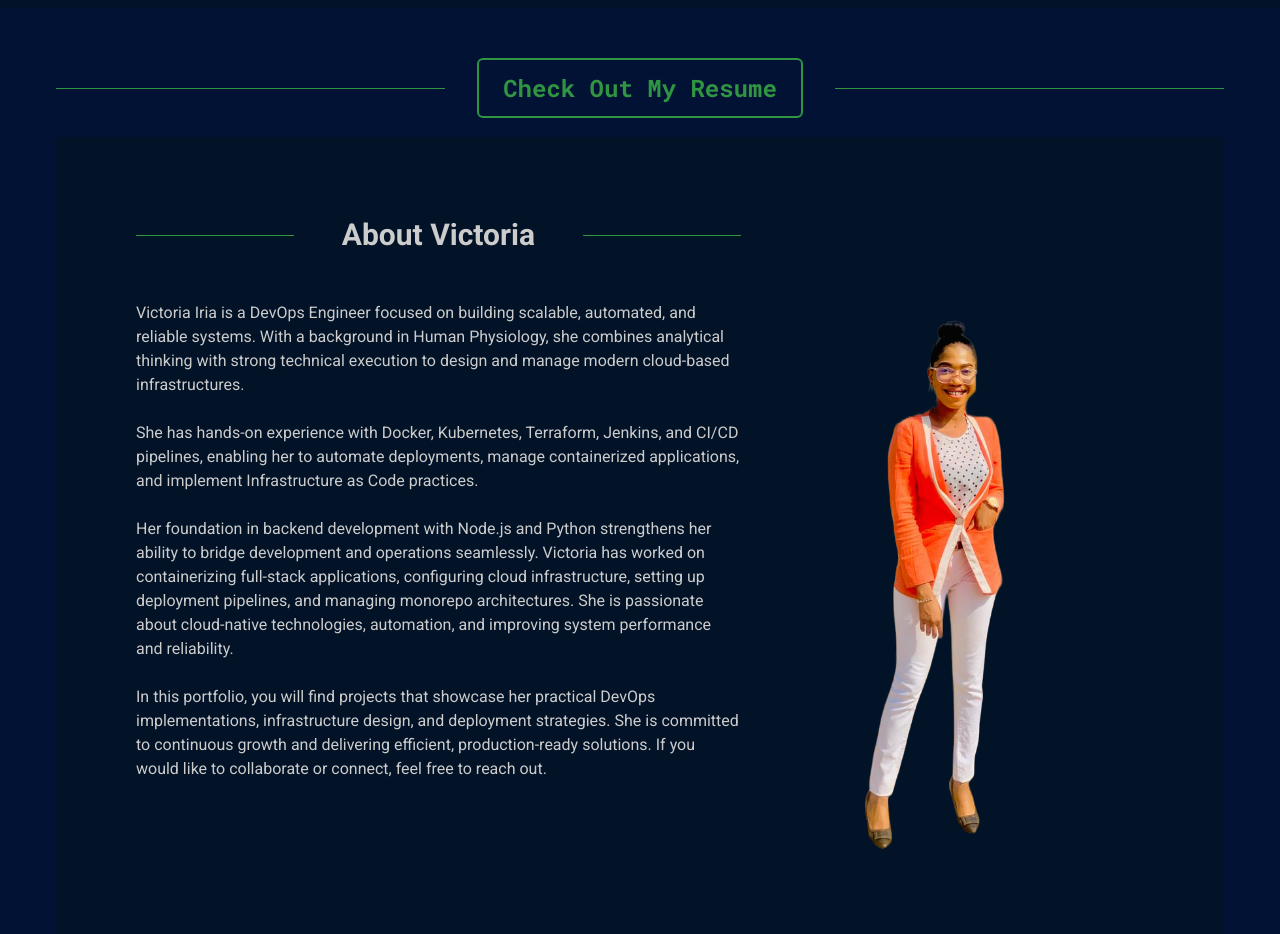
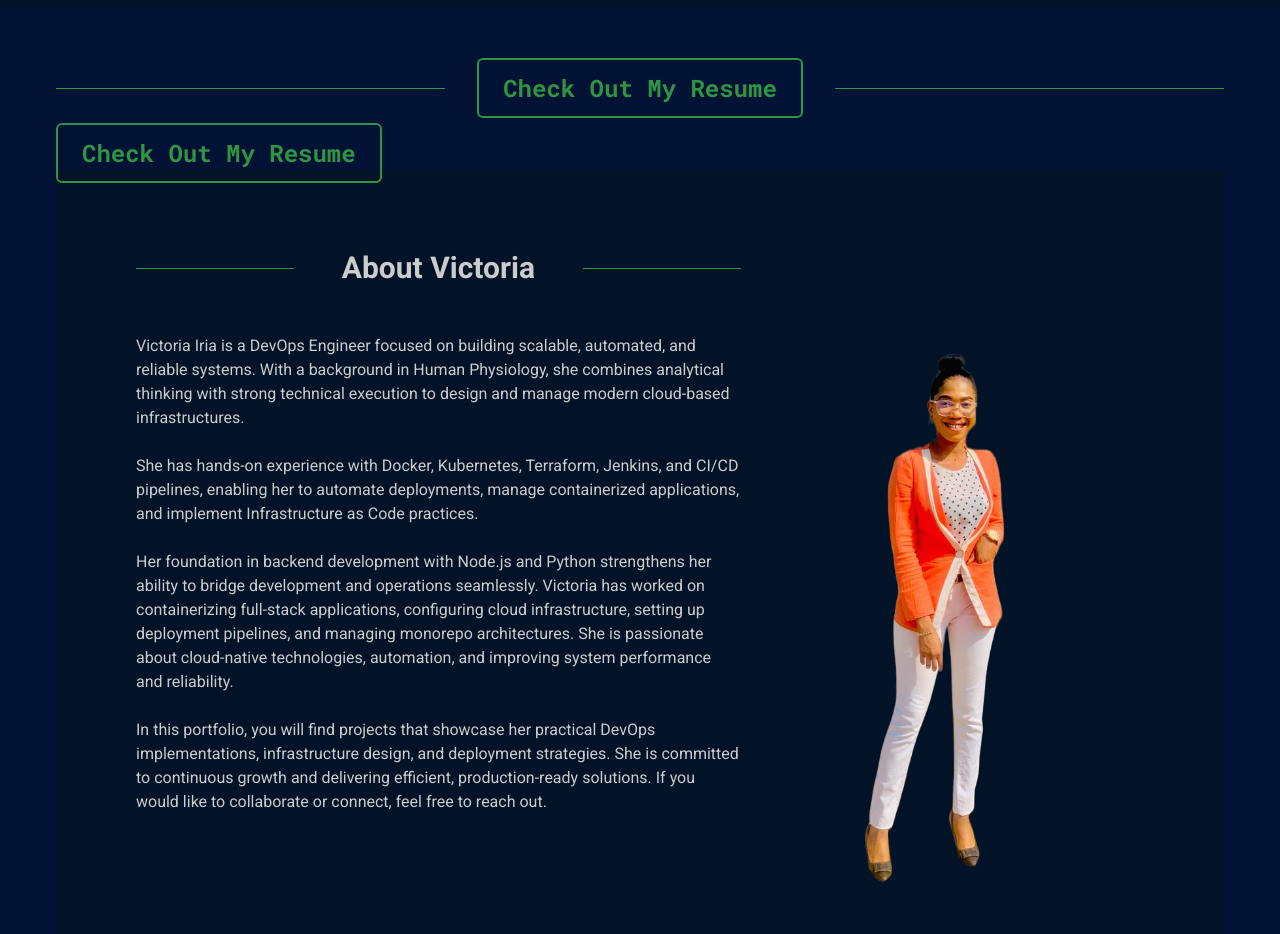
Before and after one commit to EseVic/Portfolio_site, a plain HTML site: page index.html in a window 1280 px wide. Shown: the part 840-1774 px from the top of the page. Drawn offline with nearby package versions, Linux system fonts and the light colour scheme.

Commit message:
fix: updated the html file

```diff
--- a/index.html
+++ b/index.html
@@ -128,6 +128,17 @@
           Check Out My Resume</a></h2>
         <div class="h-px flex-1 bg-[#309543] hidden sm:block"></div>
       </div>
+
+      <h2 class="text-2xl font-bold">
+  <a
+    href="https://drive.google.com/file/d/1nI0rzeQ2kRR-9I63pMQhAlrRRKTMmEnt/view?usp=sharing"
+    style="font-family: 'Roboto Mono', monospace;"
+    class="px-6 py-3 text-[#309543] border-2 border-[#309543] font-bold transition-all hover:bg-[#30954232] rounded-md"
+  >
+    Check Out My Resume
+  </a>
+</h2>
+
 
 
 <!-- |----\______________________/----| -->
```
Also changed, not shown: package.json (deleted, +0 -11 lines).
